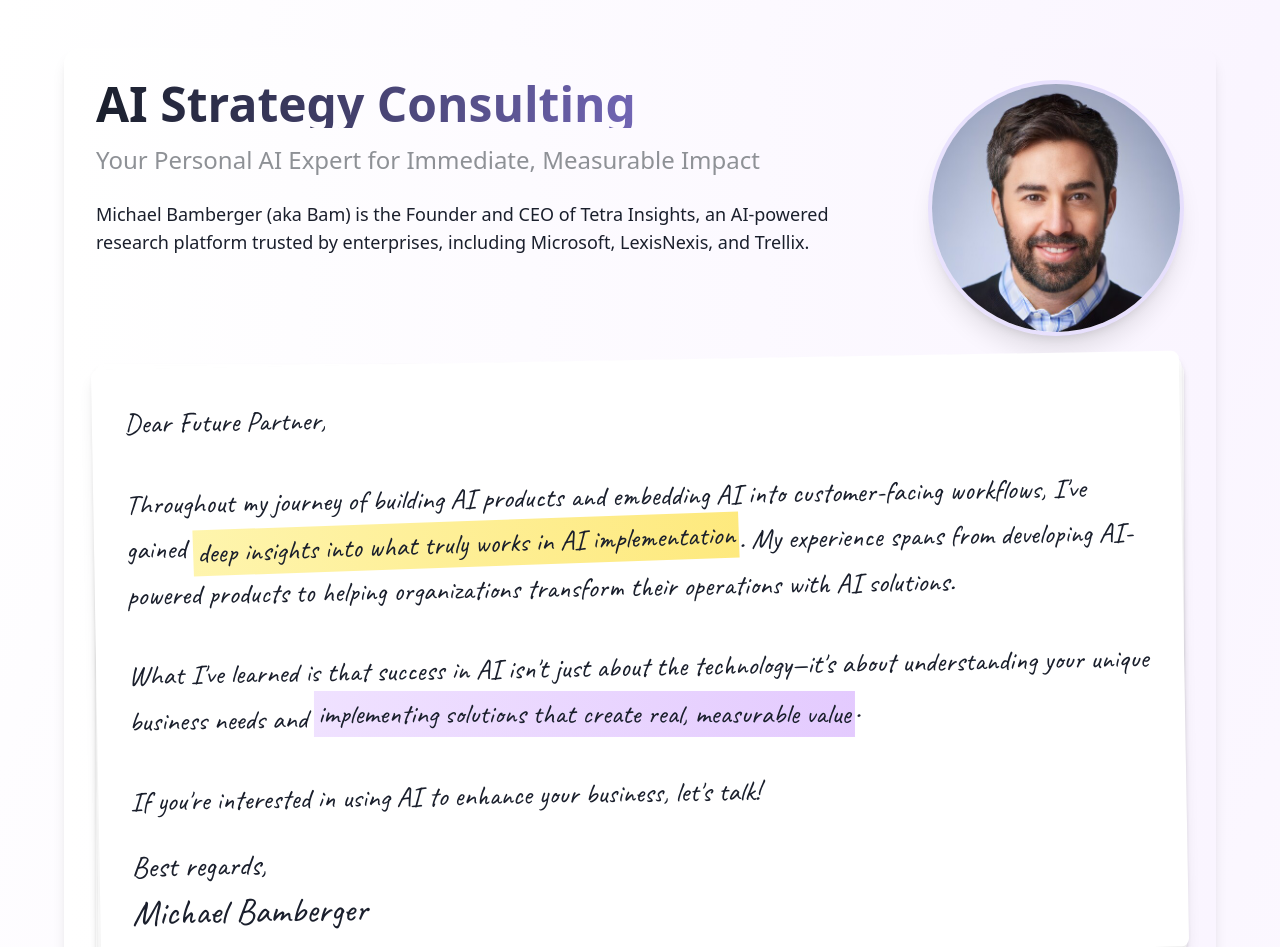
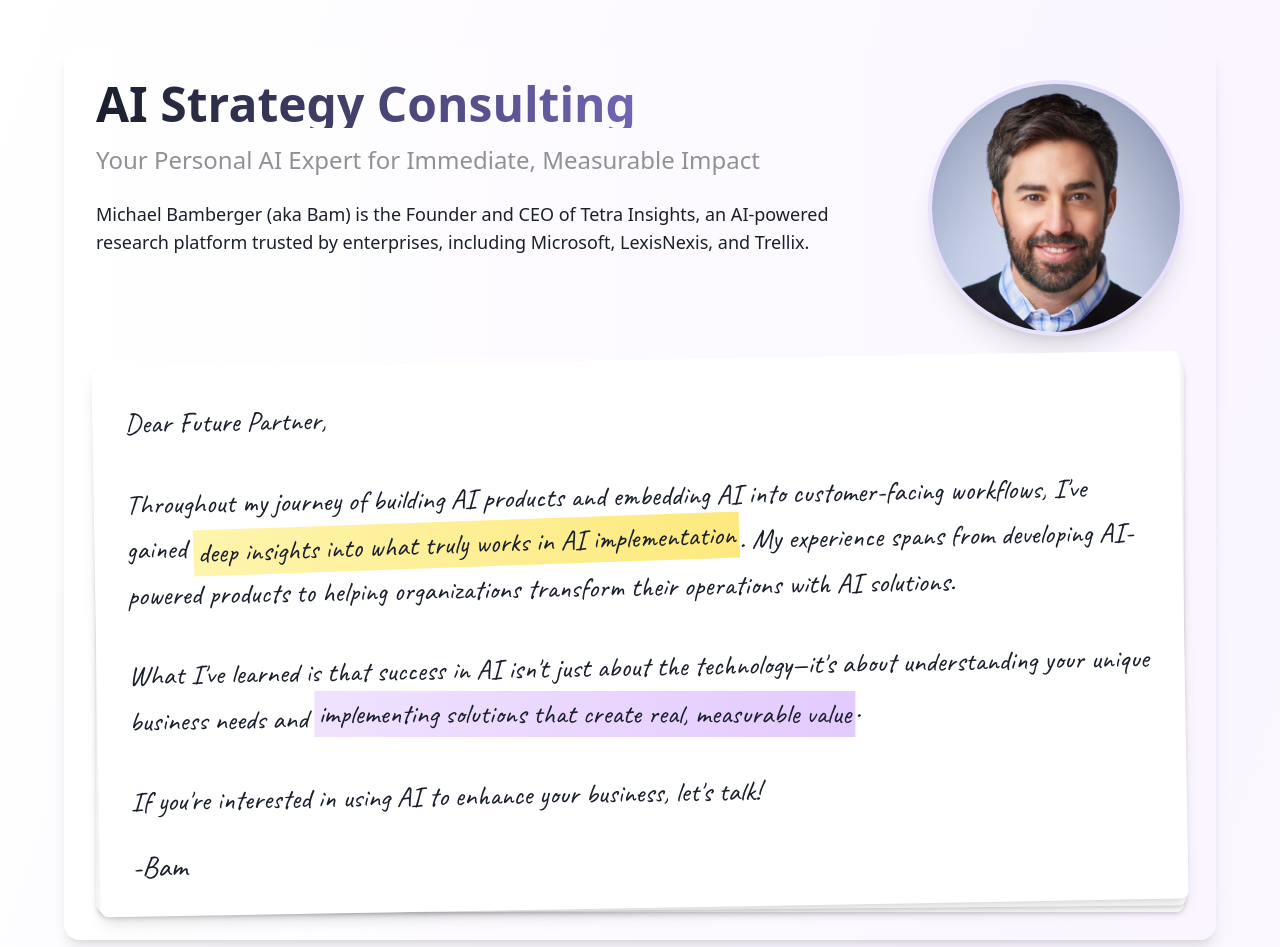
Before and after one commit to bamxxxx/bam-ai, a React (Vite) app: page / in a window 1280 px wide. Shown: the top 947 px of the page. Built offline with nearby package versions, Linux system fonts and the light colour scheme.

Commit message:
Update signature in HeroSection
Replaced 'Best regards, Michael Bamberger' with '-Bam' in the HeroSection component.
[skip gpt_engineer]

```diff
--- a/src/components/consulting/HeroSection.tsx
+++ b/src/components/consulting/HeroSection.tsx
@@ -54,8 +54,7 @@ export const HeroSection = () => (
             If you're interested in using AI to enhance your business, let's talk!
           </p>
           <div className="text-3xl mt-4">
-            Best regards,<br />
-            <span className="text-4xl mt-2 block">Michael Bamberger</span>
+            -Bam
           </div>
         </div>
       </div>
```
